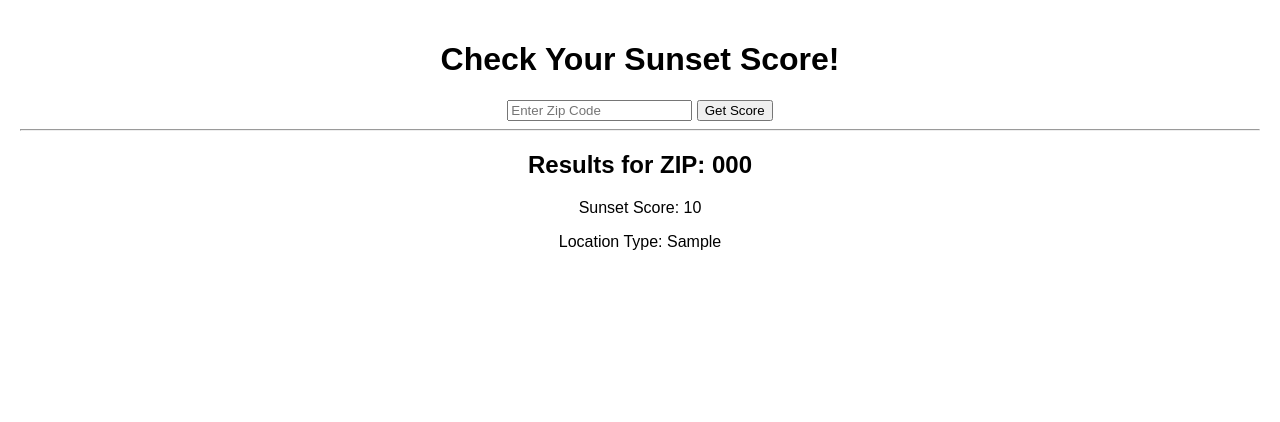
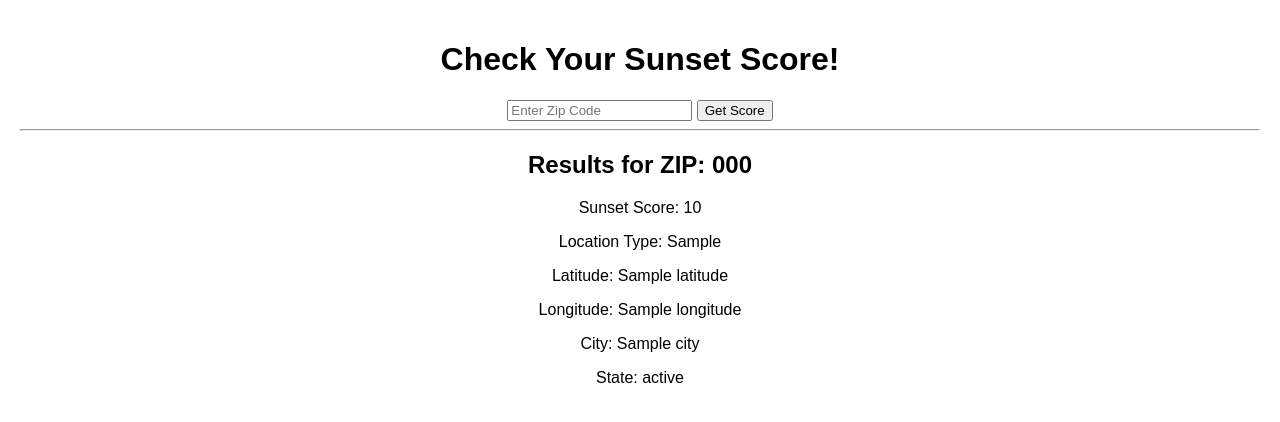
Before and after one commit to RyneAcheson/Sunset-Quality-Predictor, a Flask app: template templates/index.html in a window 1280 px wide. Shown: the top 422 px of the page. Run offline with Flask 3, Linux system fonts and the light colour scheme; the template is opened without the code that fills it: most values are stand-ins (such as "Sample title", 1, 10 or a date in 2020).

Commit message:
zip code information

```diff
--- a/app.py
+++ b/app.py
@@ -15,6 +15,10 @@ WEATHER_API_KEY = os.getenv("WEATHER_API_KEY")
 if not WEATHER_API_KEY:
     raise ValueError("No WEATHER_API_KEY set for Flask application")
 
+ZIP_CODE_API_KEY = os.getenv("ZIP_CODE_API_KEY")
+if not ZIP_CODE_API_KEY:
+    raise ValueError("No ZIP_CODE_API_KEY set for Flask application")
+
 @app.route("/", methods=["GET"])
 def index():
     return render_template("index.html")
@@ -22,10 +26,15 @@ def index():
 @app.route("/check_sunset", methods=["POST"])
 def check_sunset():
     zipcode = request.form.get("zipcode")
-    if not zipcode or not zipcode.isdecimal() or len(zipcode) != 5 or not valid_zip(zipcode):
+    if not zipcode or not zipcode.isdecimal() or len(zipcode) != 5:
         return render_template("index.html", error="Please enter a valid ZIP Code")
 
-    latitude, longitude = geocode_zip(zipcode)
+    zip_code_info = geocode_zip(zipcode)
+    latitude = zip_code_info["latitude"]
+    longitude = zip_code_info["longitude"]
+    city = zip_code_info["city"]
+    state = zip_code_info["state"]
+
     if latitude is None or longitude is None:
         return render_template("index.html", error="Invalid ZIP Code Provided")
 
@@ -35,25 +44,47 @@ def check_sunset():
 
     return render_template("index.html",
                            score=score,
+                           latitude=latitude,
+                           longitude=longitude,
                            location_type=location_type,
+                           city=city,
+                           state=state,
                            zipcode=zipcode)
 
-def geocode_zip(zip_code, country_code="US"):
-
-    url = f"http://api.openweathermap.org/geo/1.0/zip"
+def geocode_zip(zip_code, country_code="us"):
+    print(zip_code)
+    url = "https://api.zipcodestack.com/v1/search"
     params = {
-        "zip": f"{zip_code}, {country_code}",
-        "appid": WEATHER_API_KEY
+        "codes" : zip_code,
+        "country" : country_code
+    }
+    headers = {
+        "apikey": ZIP_CODE_API_KEY
     }
 
-    response = requests.get(url, params=params, timeout=10)
+    response = requests.request('GET', url, headers=headers, params=params)
     if response.status_code == 200:
         data = response.json()
-        latitude = data.get("lat")
-        longitude = data.get("lon")
-        return latitude, longitude
+        print(data)
+        if data["results"] == []:
+            return None, None
+        latitude = data["results"][zip_code][0]["latitude"]
+        longitude = data["results"][zip_code][0]["longitude"]
+        city = data["results"][zip_code][0]["city"]
+        state = data["results"][zip_code][0]["state"]
+
+        info = {
+            "latitude": latitude,
+            "longitude": longitude,
+            "city": city,
+            "state": state
+        }
+
+        return info
     else:
         print(f"Geocoding failed for ZIP: {zip_code}. Status Code: {response.status_code}")
+
+    return None, None
 
 def get_weather_data(latitude, longitude):
     return {
--- a/templates/index.html
+++ b/templates/index.html
@@ -22,6 +22,10 @@
         <h2>Results for ZIP: {{ zipcode}}</h2>
         <p>Sunset Score: {{ score }}</p>
         <p>Location Type: {{ location_type }}</p>
+        <p>Latitude: {{ latitude }}</p>
+        <p>Longitude: {{ longitude }}</p>
+        <p>City: {{ city }}</p>
+        <p>State: {{ state }}</p>
 
     {% endif %}
 </body>
```
